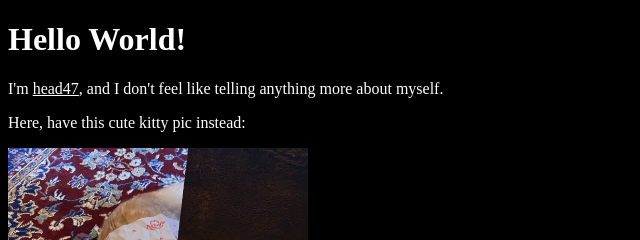
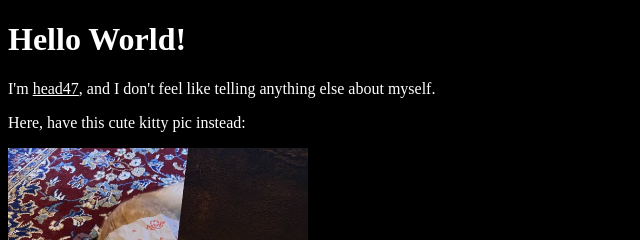
Before and after one commit to head47/head47.github.io, a plain HTML site: page templates/index.html in a window 1280 px wide. Shown: the top 240 px of the page, 0-640 px from the left. Drawn offline with Linux system fonts and the light colour scheme; files that its build step writes are made by us from their sources; files whose address does not match are found by name.

Commit message:
anything else, not anything more

```diff
--- a/templates/index.html
+++ b/templates/index.html
@@ -7,7 +7,7 @@
 </head>
 <body>
     <h1>Hello World!</h1>
-    <p>I'm <a href="https://github.com/head47">head47</a>, and I don't feel like telling anything more about myself.</p>
+    <p>I'm <a href="https://github.com/head47">head47</a>, and I don't feel like telling anything else about myself.</p>
     <p>Here, have this cute kitty pic instead:</p>
     <img src="static/kitty.jpg" alt="">
 </body>
```
